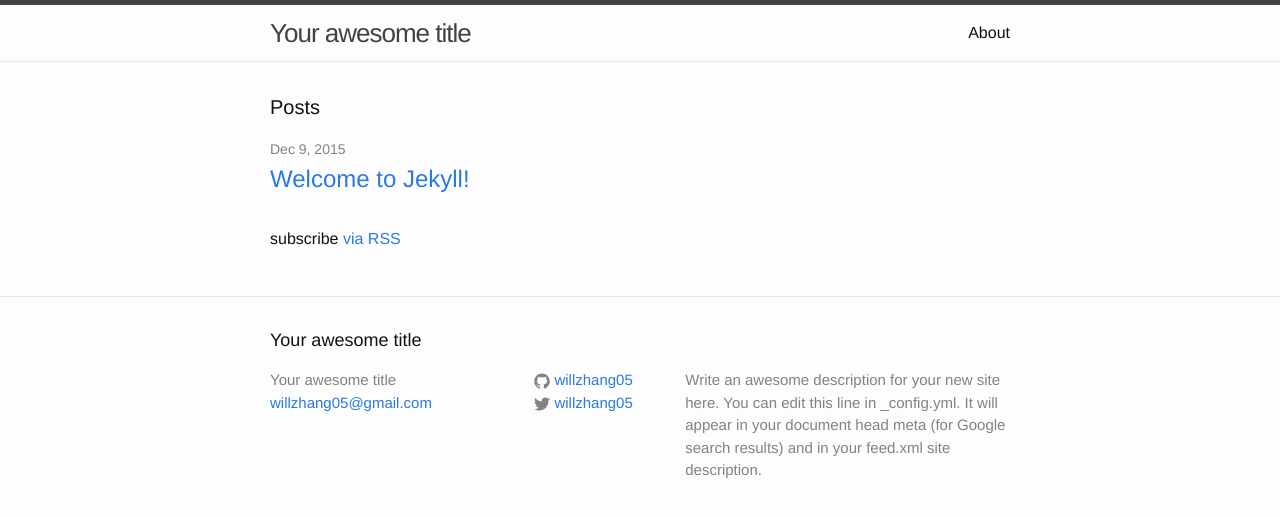
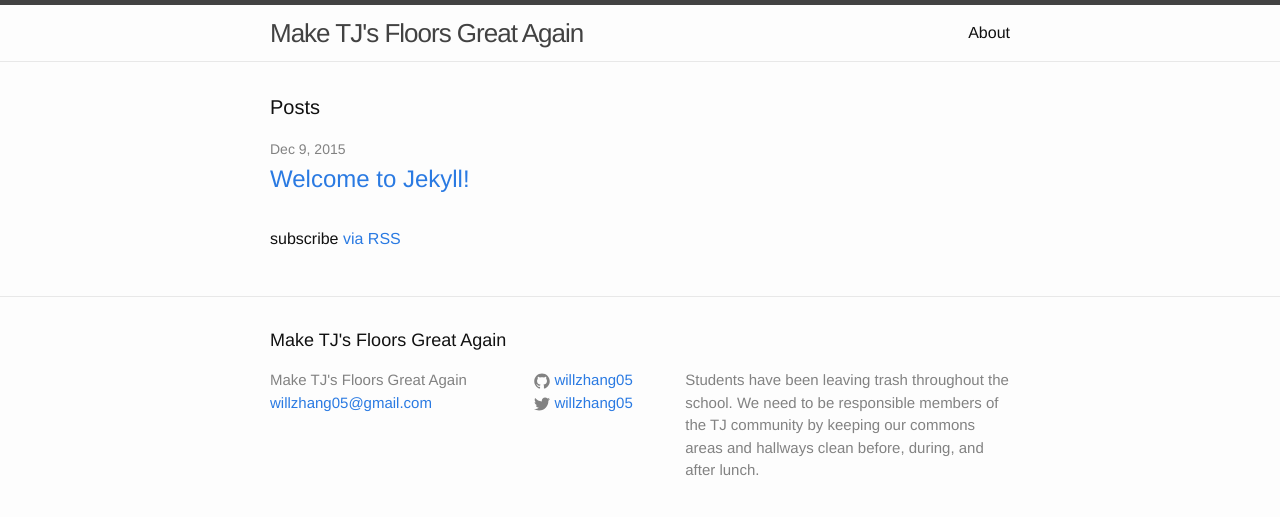
Before and after one commit to willzhang05/tjfloors, a Jekyll site: the page built from index.html, in a window 1280 px wide. Shown: the top 517 px of the page. Built offline with Jekyll 4.4.1, drawn with Linux system fonts in a browser that asks for light colours.

Commit message:
Added description and title

```diff
--- a/_config.yml
+++ b/_config.yml
@@ -6,13 +6,13 @@
 # 'jekyll serve'. If you change this file, please restart the server process.
 
 # Site settings
-title: Your awesome title
+title: Make TJ's Floors Great Again
 email: willzhang05@gmail.com
 description: > # this means to ignore newlines until "baseurl:"
-  Write an awesome description for your new site here. You can edit this
-  line in _config.yml. It will appear in your document head meta (for
-  Google search results) and in your feed.xml site description.
-baseurl: "/" # the subpath of your site, e.g. /blog
+  Students have been leaving trash throughout the school.
+  We need to be responsible members of the TJ community by keeping
+  our commons areas and hallways clean before, during, and after lunch.
+baseurl: "/tjfloors" # the subpath of your site, e.g. /blog
 url: "https://wzhang.me" # the base hostname & protocol for your site
 twitter_username: willzhang05
 github_username:  willzhang05
--- a/css/main.scss
+++ b/css/main.scss
@@ -28,8 +28,6 @@ $content-width:    800px;
 $on-palm:          600px;
 $on-laptop:        800px;
 
-
-
 // Use media queries like this:
 // @include media-query($on-palm) {
 //     .wrapper {
```
Also changed, not shown: 4 other files.
